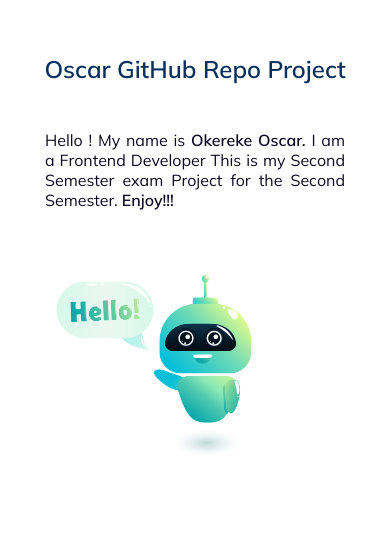
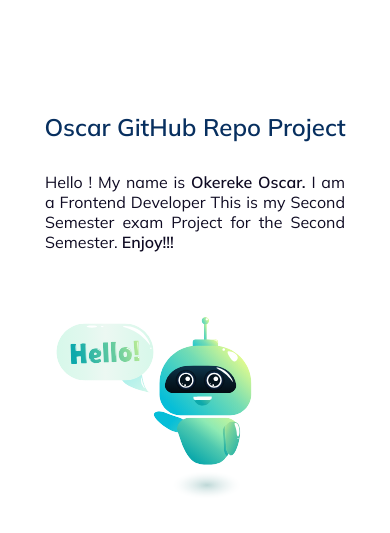
Before and after one commit to OscarMesh/second-semester-exam-project, a React (Create React App) app: page / in a window 390 px wide. Shown: the part 165-698 px from the top of the page. Built offline with nearby package versions, Linux system fonts and the light colour scheme.

Commit message:
second commit

```diff
--- a/src/components/Card/Card.js
+++ b/src/components/Card/Card.js
@@ -1,5 +1,5 @@
 import React from "react";
-import { Link } from "react-router-dom";
+// import { Link } from "react-router-dom";
 import { Icon } from "@iconify/react";
 import moment from "moment";
 import "./Card.css";
@@ -29,9 +29,6 @@ const Card = ({ repos }) => {
               <p> {item.watchers_count}</p>
             </div>
             <p>The repository was created on {date} by OscarMesh </p>
-            <Link to="/repo" target="blank">
-              <span>View Repo</span>
-            </Link>
             <a href={item.html_url} target="blank">
               <span>
                 View Repo on GitHub{" "}
--- a/src/pages/Home/Home.css
+++ b/src/pages/Home/Home.css
@@ -83,6 +83,8 @@
   }
   .home .home-content h1 {
     font-size: 24px;
+    margin-bottom: 30px;
+    margin-top: 150px;
   }
   .home .home-content p {
     font-size: 16px;
```
Also changed, not shown: 1 other file (tests, documents, lock files or other folders).
